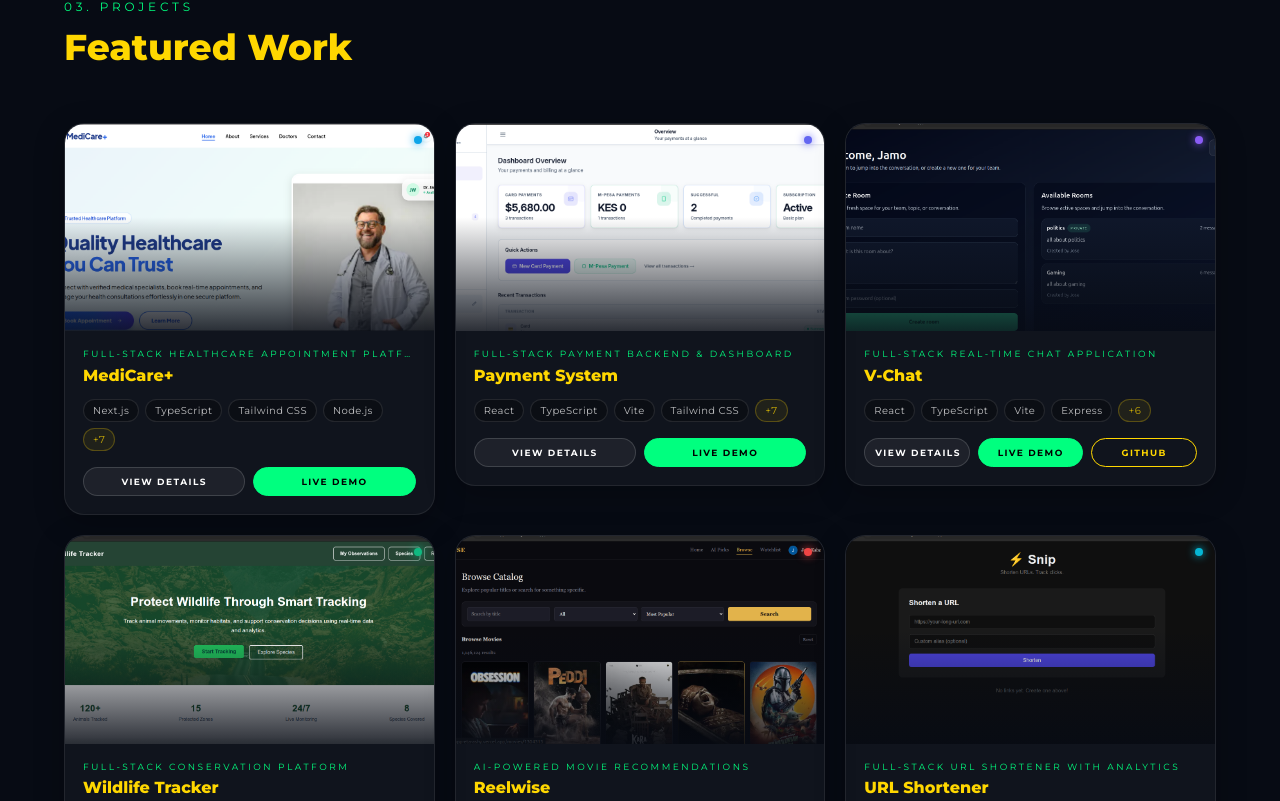
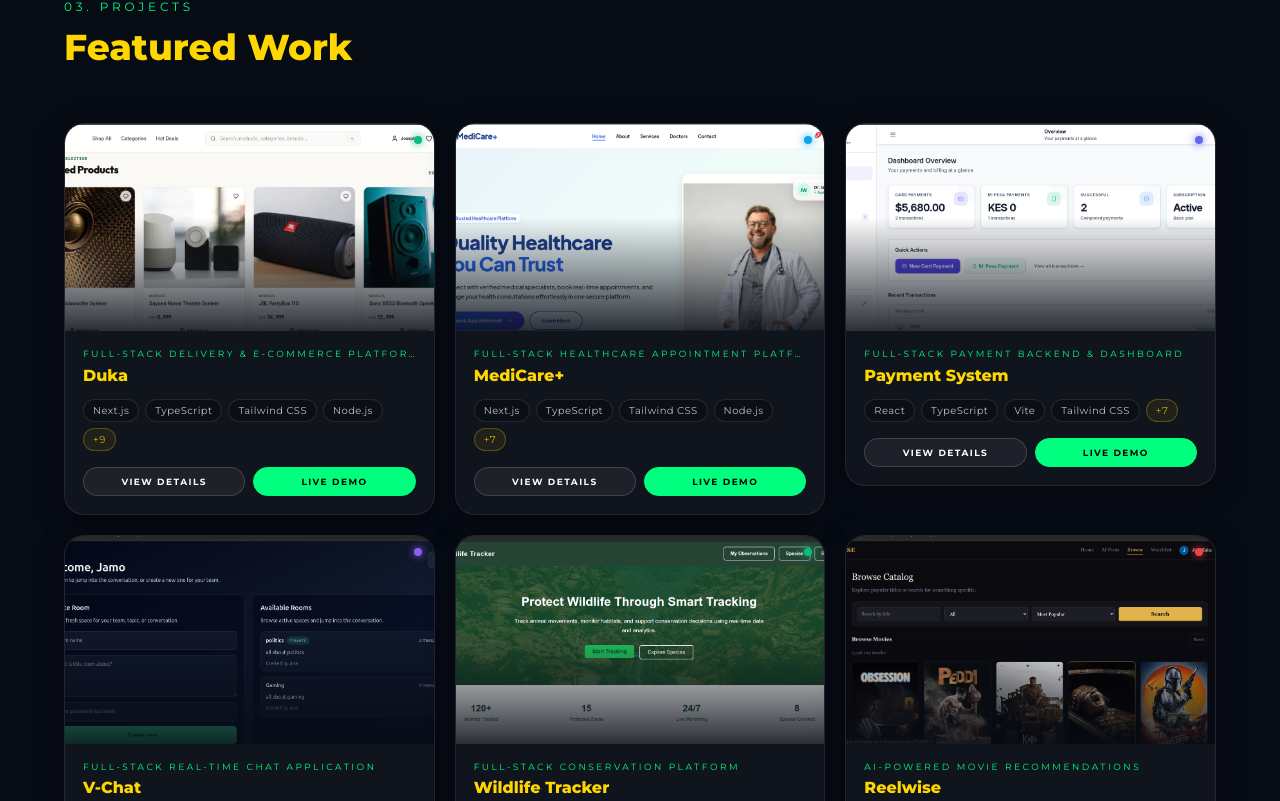
Before and after one commit to Kabzjose/joseph, a React (Vite) app: page / in a window 1280 px wide. Shown: the part 2139-2940 px from the top of the page. Built offline with nearby package versions, Linux system fonts and the light colour scheme.

Commit message:
added Duka project

```diff
--- a/src/data/portfolioData.js
+++ b/src/data/portfolioData.js
@@ -1,3 +1,4 @@
+import dukaImage from "../assets/Duka.png";
 import mediCareImage from "../assets/MediCare.png";
 import paymentSystemImage from "../assets/paymentsystem.png";
 import vChatImage from "../assets/v-chat.png";
@@ -25,6 +26,28 @@ export const SKILLS = {
 };
 
 export const PROJECTS = [
+
+  {
+    title: "Duka",
+    tagline: "Full-Stack Delivery & E-Commerce Platform",
+    description:
+      "A production-grade delivery logistics platform with an integrated e-commerce storefront. Customers browse products, check out with M-Pesa or card, and orders automatically become tracked deliveries — complete with rider assignment, live GPS tracking, and an admin dashboard for managing bookings, riders, and inventory. Built with a layered Node.js/Express/TypeScript backend on PostgreSQL, a Next.js frontend, and deployed with CI/CD via GitHub Actions.",
+    tech: ["Next.js", "TypeScript", "Tailwind CSS", "Node.js", "Express", "PostgreSQL", "Prisma", "Socket.io", "M-Pesa", "Paystack", "JWT", "Zod", "GitHub Actions"],
+    live: "https://duka-ecommerce-three.vercel.app/",
+    features: [
+      "Customer, Rider & Admin Dashboards",
+      "E-Commerce Storefront (Products, Cart, Checkout)",
+      "Conflict-Safe Delivery State Machine",
+      "M-Pesa (Daraja) & Paystack Payments",
+      "Real-Time GPS Rider Tracking (Socket.io)",
+      "Automated SMS Notifications",
+      "JWT Authentication with Refresh Rotation",
+      "Zone-Based Delivery Pricing Engine",
+      "CI/CD Pipeline (GitHub Actions → Render)",
+    ],
+    color: "#10b981",
+    image: dukaImage,
+  },
 
   {
     title: "MediCare+",
```
Also changed, not shown: src/assets/Duka.png (added).
